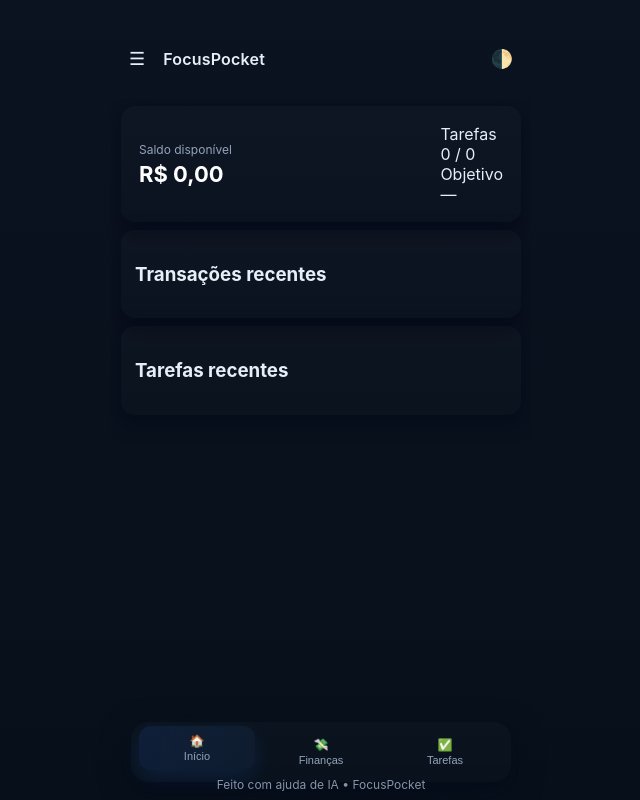
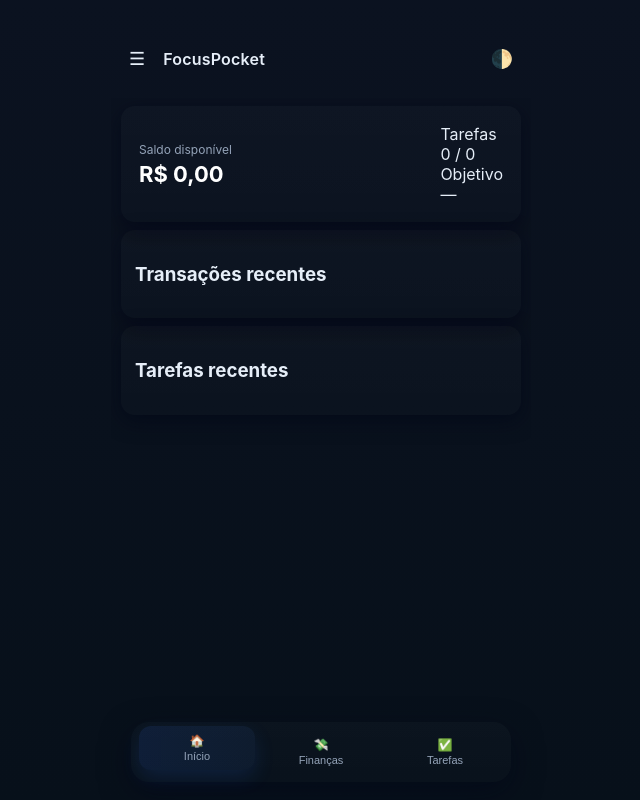
Before and after one commit to GermanJoao/FocusPocket, a plain HTML site: page index.html in a window 1280 px wide. Shown: the whole page, without its empty margins (319-959 px from the left). Drawn offline with Linux system fonts and the light colour scheme.

Commit message:
Remove footer note from index.html
Removed footer note from the HTML file.

```diff
--- a/index.html
+++ b/index.html
@@ -101,8 +101,6 @@
       <button class="nav-btn" data-target="financas" aria-label="Finanças">💸<span>Finanças</span></button>
       <button class="nav-btn" data-target="tarefas" aria-label="Tarefas">✅<span>Tarefas</span></button>
     </nav>
-
-    <footer class="footer-note">Feito com ajuda de IA • FocusPocket</footer>
   </div>
 
 <script type="module" src="script.js"></script>
```
